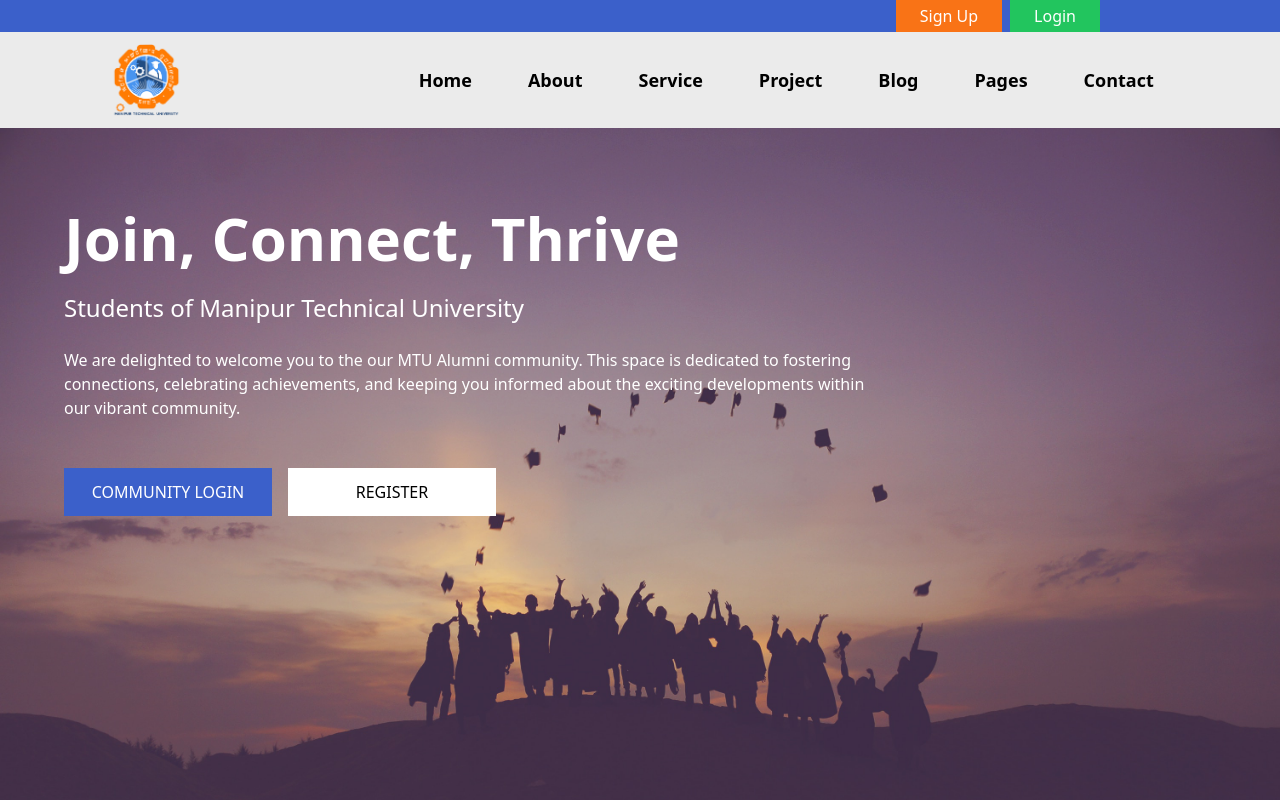
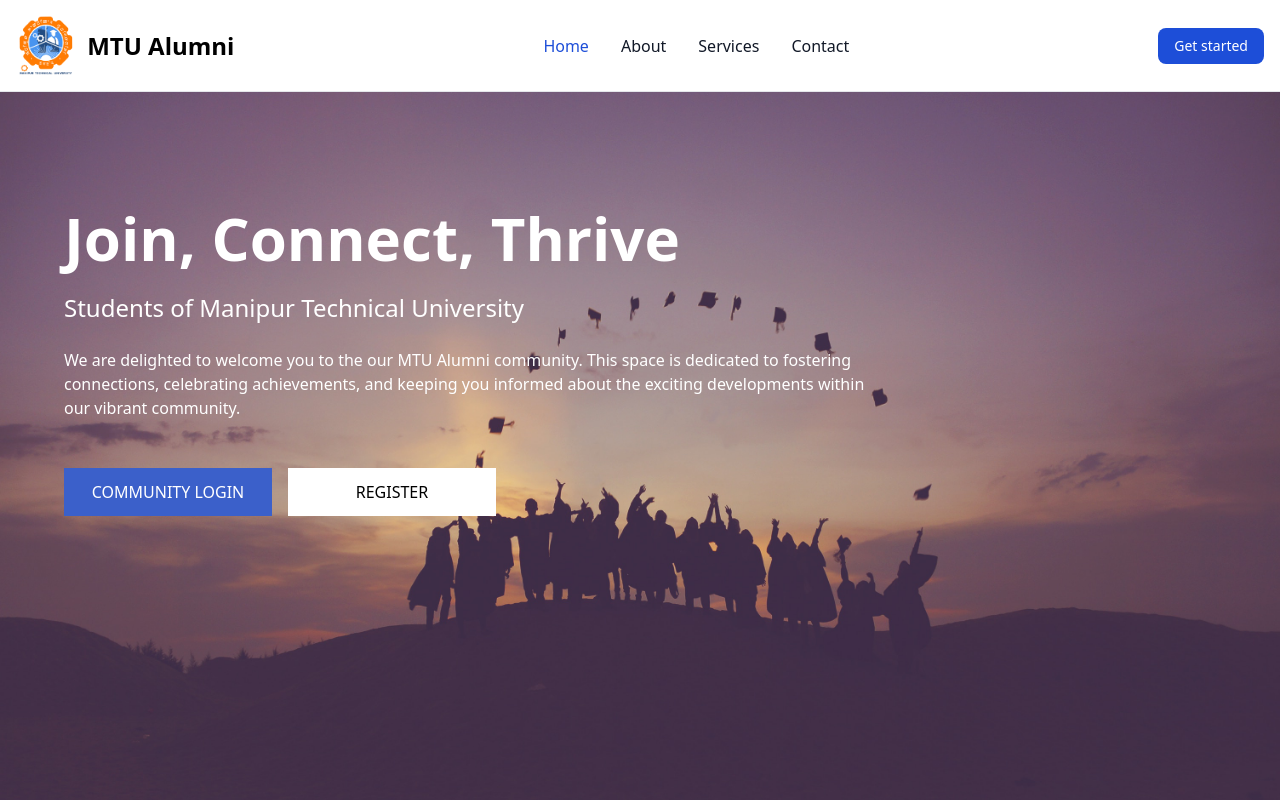
Before and after one commit to diyabarta-naorem/Alumni-Management-System, a React (Create React App) app in the folder frontend/: page / in a window 1280 px wide. Shown: the top 800 px of the page. Built offline with nearby package versions, Linux system fonts and the light colour scheme.

Commit message:
adding new navbar and adjusting home page

```diff
--- a/frontend/src/common/Navbar.jsx
+++ b/frontend/src/common/Navbar.jsx
@@ -1,23 +1,42 @@
 import logo from '../assets/Logo.png';
+import mtuLogo from '../assets/Logo.png'
 export default function navbar(){
     return(
-      <div className=''>
-        <section id="navbar">
-          <div className="bg-whitee shadow-md flex flex-col items-center justify-around md:flex-row ">
-            <div>
-              <img src={logo} className='w-24 h-auto hidden md:block p-3'></img>
-            </div>
-            <ul className='flex flex-col md:flex-row text-black text-center w-full h-full md:w-auto'>
-              <li className='p-3 mx-1 text-lg hover:text-blue-700 hover:bg-gray-300 hover:rounded-2xl font-semibold '><a className='p-3 cursor-pointer block'>Home</a></li>
-              <li className='p-3 mx-1 text-lg hover:text-blue-700 hover:bg-gray-300 hover:rounded-2xl font-semibold '><a className='p-3 cursor-pointer block'>About</a></li>
-              <li className='p-3 mx-1 text-lg hover:text-blue-700 hover:bg-gray-300 hover:rounded-2xl font-semibold '><a className='p-3 cursor-pointer block'>Service</a></li>
-              <li className='p-3 mx-1 text-lg hover:text-blue-700 hover:bg-gray-300 hover:rounded-2xl font-semibold '><a className='p-3 cursor-pointer block'>Project</a></li>
-              <li className='p-3 mx-1 text-lg hover:text-blue-700 hover:bg-gray-300 hover:rounded-2xl font-semibold '><a className='p-3 cursor-pointer block'>Blog</a></li>
-              <li className='p-3 mx-1 text-lg hover:text-blue-700 hover:bg-gray-300 hover:rounded-2xl font-semibold '><a className='p-3 cursor-pointer block'>Pages</a></li>
-              <li className='p-3 mx-1 text-lg hover:text-blue-700 hover:bg-gray-300 hover:rounded-2xl font-semibold '><a className='p-3 cursor-pointer block'>Contact</a></li>
-           </ul>
-          </div>
-        </section>
-        </div>
+
+
+<nav class="bg-white dark:bg-gray-900 fixed w-full z-20 top-0 start-0 border-b border-gray-200 dark:border-gray-600">
+<div class="max-w-screen-xl flex flex-wrap items-center justify-between mx-auto p-4">
+<a href="https://flowbite.com" class="flex items-center space-x-3 rtl:space-x-reverse">
+    <img src={mtuLogo} class="w-[3.7rem]" alt="Flowbite Logo"/>
+    <span class="self-center text-2xl font-semibold whitespace-nowrap dark:text-white">MTU Alumni</span>
+</a>
+<div class="flex md:order-2 space-x-3 md:space-x-0 rtl:space-x-reverse">
+    <button type="button" class="text-white bg-blue-700 hover:bg-blue-800 focus:ring-4 focus:outline-none focus:ring-blue-300 font-medium rounded-lg text-sm px-4 py-2 text-center dark:bg-blue-600 dark:hover:bg-blue-700 dark:focus:ring-blue-800">Get started</button>
+    <button data-collapse-toggle="navbar-sticky" type="button" class="inline-flex items-center p-2 w-10 h-10 justify-center text-sm text-gray-500 rounded-lg md:hidden hover:bg-gray-100 focus:outline-none focus:ring-2 focus:ring-gray-200 dark:text-gray-400 dark:hover:bg-gray-700 dark:focus:ring-gray-600" aria-controls="navbar-sticky" aria-expanded="false">
+      <span class="sr-only">Open main menu</span>
+      <svg class="w-5 h-5" aria-hidden="true" xmlns="http://www.w3.org/2000/svg" fill="none" viewBox="0 0 17 14">
+          <path stroke="currentColor" stroke-linecap="round" stroke-linejoin="round" stroke-width="2" d="M1 1h15M1 7h15M1 13h15"/>
+      </svg>
+  </button>
+</div>
+<div class="items-center justify-between hidden w-full md:flex md:w-auto md:order-1" id="navbar-sticky">
+  <ul class="flex flex-col p-4 md:p-0 mt-4 font-medium border border-gray-100 rounded-lg bg-gray-50 md:space-x-8 rtl:space-x-reverse md:flex-row md:mt-0 md:border-0 md:bg-white dark:bg-gray-800 md:dark:bg-gray-900 dark:border-gray-700">
+    <li>
+      <a href="#" class="block py-2 px-3 text-white bg-blue-700 rounded md:bg-transparent md:text-blue-700 md:p-0 md:dark:text-blue-500" aria-current="page">Home</a>
+    </li>
+    <li>
+      <a href="#" class="block py-2 px-3 text-gray-900 rounded hover:bg-gray-100 md:hover:bg-transparent md:hover:text-blue-700 md:p-0 md:dark:hover:text-blue-500 dark:text-white dark:hover:bg-gray-700 dark:hover:text-white md:dark:hover:bg-transparent dark:border-gray-700">About</a>
+    </li>
+    <li>
+      <a href="#" class="block py-2 px-3 text-gray-900 rounded hover:bg-gray-100 md:hover:bg-transparent md:hover:text-blue-700 md:p-0 md:dark:hover:text-blue-500 dark:text-white dark:hover:bg-gray-700 dark:hover:text-white md:dark:hover:bg-transparent dark:border-gray-700">Services</a>
+    </li>
+    <li>
+      <a href="#" class="block py-2 px-3 text-gray-900 rounded hover:bg-gray-100 md:hover:bg-transparent md:hover:text-blue-700 md:p-0 md:dark:hover:text-blue-500 dark:text-white dark:hover:bg-gray-700 dark:hover:text-white md:dark:hover:bg-transparent dark:border-gray-700">Contact</a>
+    </li>
+  </ul>
+</div>
+</div>
+</nav>
+
     );
 }
--- a/frontend/src/common/home.jsx
+++ b/frontend/src/common/home.jsx
@@ -1,12 +1,13 @@
 import alumniHomeFoto from '../assets/alumniHomeFoto.jpg';
+import alumnniFotos from '../assets/alumniFotos.jpg'
 import '../index.css';
 export default function Home(){
     return(
         <div className=''>
           <div className=" relative group">
-            <img className="object-contain max-w-full max-h-full flex flex-row" src={alumniHomeFoto}/>
-              <div className="absolute top-0 left-0 w-3/4">
-                <h1 className='mx-10 mt-12 text-white text-3xl font-bold md:mt-20 md:mx-16 md:text-6xl'>Join, Connect, Thrive</h1>
+          <img className="object-contain max-w-full max-h-full flex flex-row" src={alumniHomeFoto}/>
+          <div className="absolute mt-24 top-0 left-0 w-3/4">
+                <h1 className='mx-10 mt-28 text-white text-3xl font-bold md:mt-20 md:mx-16 md:text-6xl'>Join, Connect, Thrive</h1>
                 <h2 className='mx-10 mt-4 text-white text-md font-medium md:mt-6 md:mx-16 md:text-2xl'>Students of Manipur Technical University</h2>
                 <p className='mx-10 my-4 text-white font-poppins md:mt-6 md:mx-16 '>We are delighted to welcome you to the our MTU Alumni community.
                 This space is dedicated to fostering<br/> connections, celebrating achievements, and keeping you informed
@@ -19,6 +20,17 @@
                 </div>
               </div>
           </div>
+          <div>
+            <div className='flex p-10 items-center justify-center flex-col space-y-4 md:flex-row md:space-x-4 md:space-y-0'>
+              <img className='w-1/2' src={alumnniFotos}/>
+              <div className=''>
+                <h1>Our mission</h1>
+                <p>Our mission is to foster lifelong connections, celebrate the achievements of our alumni, and provide a dynamic platform that promotes engagement, philanthropy, and professional growth. Through the MTU Alumni, we aim to build a community where every graduate feels valued,
+                 connected, and empowered to contribute to the ongoing success of our institution.
+                </p>
+              </div>
+            </div>
+          </div>
         </div>
     )
 }
```
Also changed, not shown: 1 other file (tests, documents, lock files or other folders).
